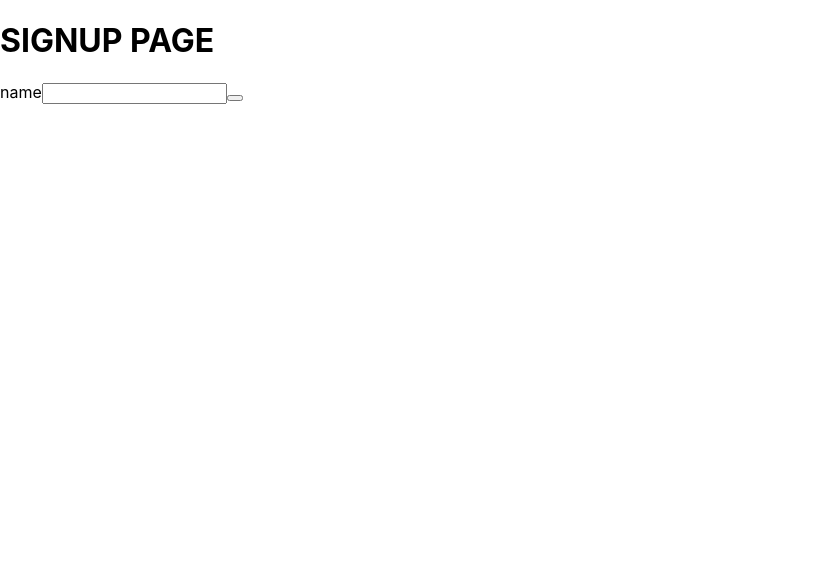
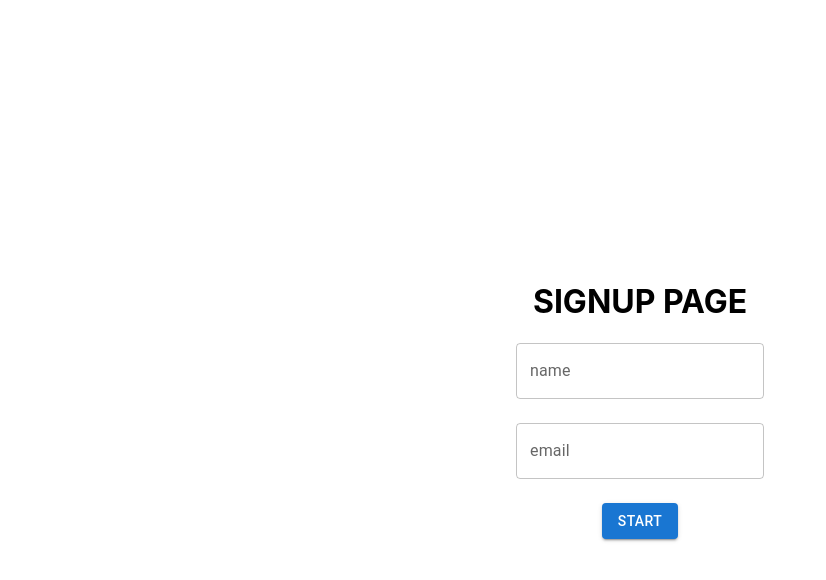
Before and after one commit to dylncheng/htn-2022, a Next.js app: page /signup in a window 1280 px wide. Shown: the top 580 px of the page, without its empty margins (0-826 px from the left). Built offline with nearby package versions, Linux system fonts and the light colour scheme; no server answers.

Commit message:
added mui and created landing ui

```diff
--- a/package.json
+++ b/package.json
@@ -9,6 +9,9 @@
     "lint": "next lint"
   },
   "dependencies": {
+    "@emotion/react": "^11.10.4",
+    "@emotion/styled": "^11.10.4",
+    "@mui/material": "^5.10.5",
     "next": "12.3.0",
     "react": "18.2.0",
     "react-dom": "18.2.0",
--- a/pages/api/socket.js
+++ b/pages/api/socket.js
@@ -20,8 +20,6 @@ export default function SocketHandler(req, res) {
     allowEIO3: true
   });
 
-  console.log(res.socket.server)
-
   res.socket.server.io = io;
 
   const onConnection = (socket) => {
--- a/pages/signup/index.js
+++ b/pages/signup/index.js
@@ -1,32 +1,40 @@
+import { Button, TextField, Grid } from "@mui/material";
 import { useEffect, useState } from "react";
 import io from "socket.io-client";
+import styles from "../../styles/Signup.module.css"
 
 let socket;
 
 export default function Signup() {
     const [name, setName] = useState("");
+    const [email, setEmail] = useState("");
 
-    const sendMessage = async (name) => {
+
+    const sendMessage = async () => {
         console.log("HEYA")
-        socket.emit("createdMessage", { name: name });
+        socket.emit("createdMessage", { name: name, email:email });
     };
 
     const socketInitializer = async () => {
         // We just call it because we don't need anything else out of it
-        await fetch("/api/socket");
+        // await fetch("/api/socket");
         console.log("IF problem bbefore this then its problem with server")
         socket = io();
         console.log("problem is with socket io() call if error abovve")
     //hi
       };
 
-    const handleChange = (e) => {
+    const handleName = (e) => {
         setName(e.target.value);
+    }
+
+    const handleEmail = (e) => {
+        setEmail(e.target.value);
     }
 
     const handleSubmit = (e) => {
         e.preventDefault();
-        sendMessage(name)
+        sendMessage()
     }
 
     useEffect(() => {
@@ -35,12 +43,22 @@ export default function Signup() {
 
     return(
         <>
-            <h1>SIGNUP PAGE</h1>
-            <form onSubmit={handleSubmit}>
-                <label>name</label>
-                <input type="text" name="name" onChange={handleChange}></input>
-                <button type="submit"></button>
-            </form>
+            <main className={styles.main}>
+                <h1>SIGNUP PAGE</h1>
+                <form onSubmit={handleSubmit}>
+                    <Grid container textAlign={"center"} rowSpacing={3}>
+                        <Grid item xs={12}>
+                            <TextField onChange={handleName} id="outlined-required" variant="outlined" label="name"></TextField>
+                        </Grid>
+                        <Grid item xs={12}>
+                            <TextField onChange={handleEmail} id="outlined-required" variant="outlined" label="email"></TextField>
+                        </Grid>
+                        <Grid item xs={12}>
+                            <Button variant="contained" display="block" type="submit">Start</Button>
+                        </Grid>
+                    </Grid>
+                </form>
+            </main>
         </>
     );
 }
--- /dev/null
+++ b/styles/Signup.module.css
@@ -0,0 +1,9 @@
+.main {
+    min-height: 100vh;
+    padding: 4rem 0;
+    flex: 1;
+    display: flex;
+    flex-direction: column;
+    justify-content: center;
+    align-items: center;
+  }
--- a/utils/sockets/messageHandler.js
+++ b/utils/sockets/messageHandler.js
@@ -1,5 +1,6 @@
 export default (io, socket) => {
     const createdMessage = (msg) => {
+        console.log("Sending a message")
         socket.broadcast.emit("newIncomingMessage", msg);
     };
 
```
Also changed, not shown: pages/home/index.js (deleted, +0 -46 lines), pages/index.js (+36 -1 lines), 2 other files (tests, documents, lock files or other folders).
